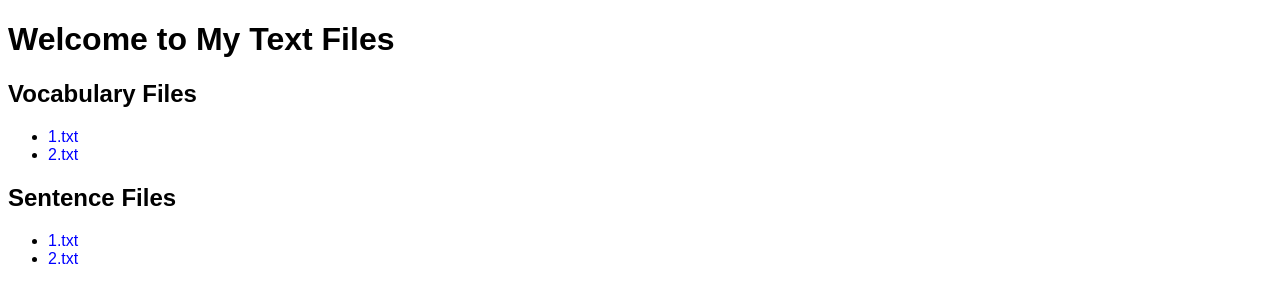
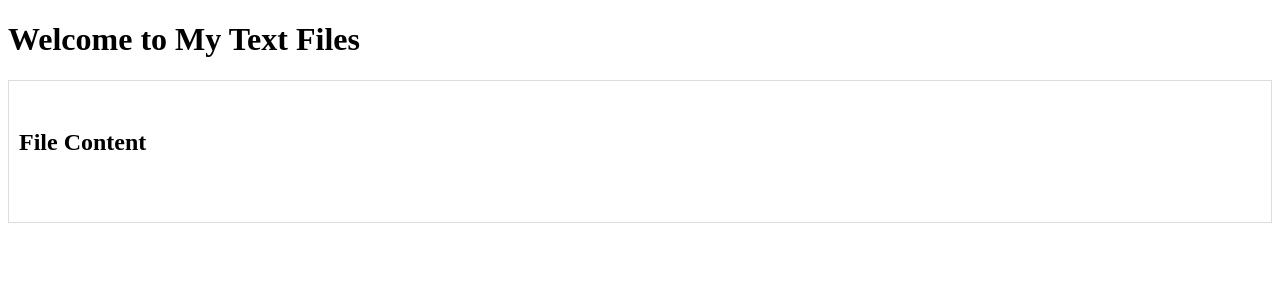
Before and after one commit to neilosu/chatgpt_action_test, a plain HTML site: page index.html in a window 1280 px wide. Drawn offline with Linux system fonts and the light colour scheme.

Commit message:
Update index.html

```diff
--- a/index.html
+++ b/index.html
@@ -3,30 +3,41 @@
 <head>
     <title>My Text Files</title>
     <style>
-        /* Add your CSS styling here */
-        body { font-family: Arial, sans-serif; }
-        .directory { margin-bottom: 20px; }
-        a { text-decoration: none; color: blue; }
-        a:hover { text-decoration: underline; }
+        /* Your existing CSS styles */
+        #fileContent {
+            border: 1px solid #ddd;
+            padding: 10px;
+            margin-top: 20px;
+            white-space: pre-line;
+        }
     </style>
 </head>
 <body>
     <h1>Welcome to My Text Files</h1>
 
-    <div class="directory">
-        <h2>Vocabulary Files</h2>
-        <ul>
-            <li><a href="vocabulary/1.txt">1.txt</a></li>
-            <li><a href="vocabulary/2.txt">2.txt</a></li>
-        </ul>
+    <!-- ... Your existing file links ... -->
+
+    <div id="fileContent">
+        <h2>File Content</h2>
+        <div id="textContent"></div>
     </div>
 
-    <div class="directory">
-        <h2>Sentence Files</h2>
-        <ul>
-            <li><a href="sentence/1.txt">1.txt</a></li>
-            <li><a href="sentence/2.txt">2.txt</a></li>
-        </ul>
-    </div>
+    <script>
+        document.addEventListener('click', function(e) {
+            if (e.target.tagName === 'A') {
+                e.preventDefault();
+                const filePath = e.target.getAttribute('href');
+
+                fetch(filePath)
+                    .then(response => response.text())
+                    .then(text => {
+                        document.getElementById('textContent').textContent = text;
+                    })
+                    .catch(err => {
+                        document.getElementById('textContent').textContent = 'Error loading file';
+                    });
+            }
+        });
+    </script>
 </body>
 </html>
```
